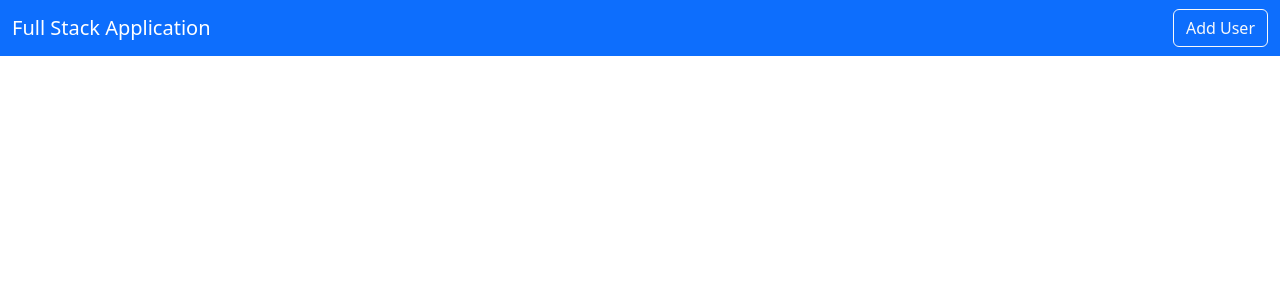
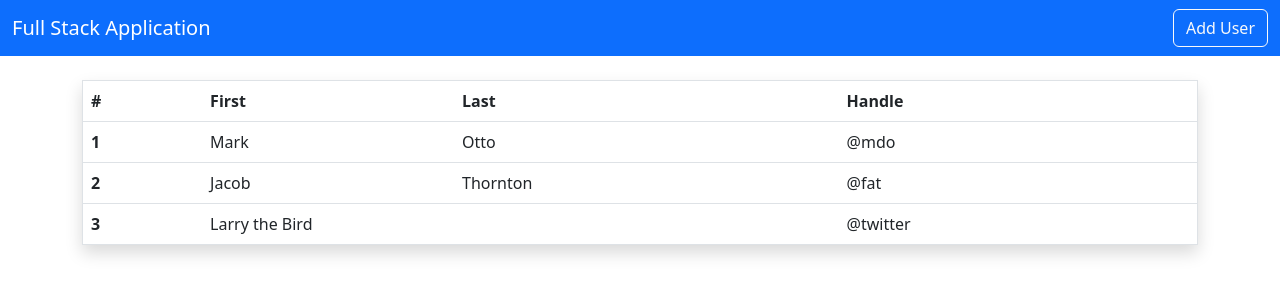
Before and after one commit to ryanmello/popcornperspective.io, a React (Create React App) app: page / in a window 1280 px wide. Shown: the top 300 px of the page. Built offline with nearby package versions, Linux system fonts and the light colour scheme.

Commit message:
home page

```diff
--- a/src/App.js
+++ b/src/App.js
@@ -1,11 +1,13 @@
 import '../node_modules/bootstrap/dist/css/bootstrap.min.css'
 import Navbar from './layout/Navbar';
+import Home from './pages/Home';
 
 
 function App() {
   return (
     <div className="App">
       <Navbar/>
+      <Home/>
     </div>
   );
 }
--- a/src/pages/Home.js
+++ b/src/pages/Home.js
@@ -0,0 +1,39 @@
+import React from "react";
+
+export default function Home() {
+  return (
+    <div className="container">
+      <div className="py-4">
+        <table className="table border shadow">
+          <thead>
+            <tr>
+              <th scope="col">#</th>
+              <th scope="col">First</th>
+              <th scope="col">Last</th>
+              <th scope="col">Handle</th>
+            </tr>
+          </thead>
+          <tbody>
+            <tr>
+              <th scope="row">1</th>
+              <td>Mark</td>
+              <td>Otto</td>
+              <td>@mdo</td>
+            </tr>
+            <tr>
+              <th scope="row">2</th>
+              <td>Jacob</td>
+              <td>Thornton</td>
+              <td>@fat</td>
+            </tr>
+            <tr>
+              <th scope="row">3</th>
+              <td colspan="2">Larry the Bird</td>
+              <td>@twitter</td>
+            </tr>
+          </tbody>
+        </table>
+      </div>
+    </div>
+  );
+}
```
